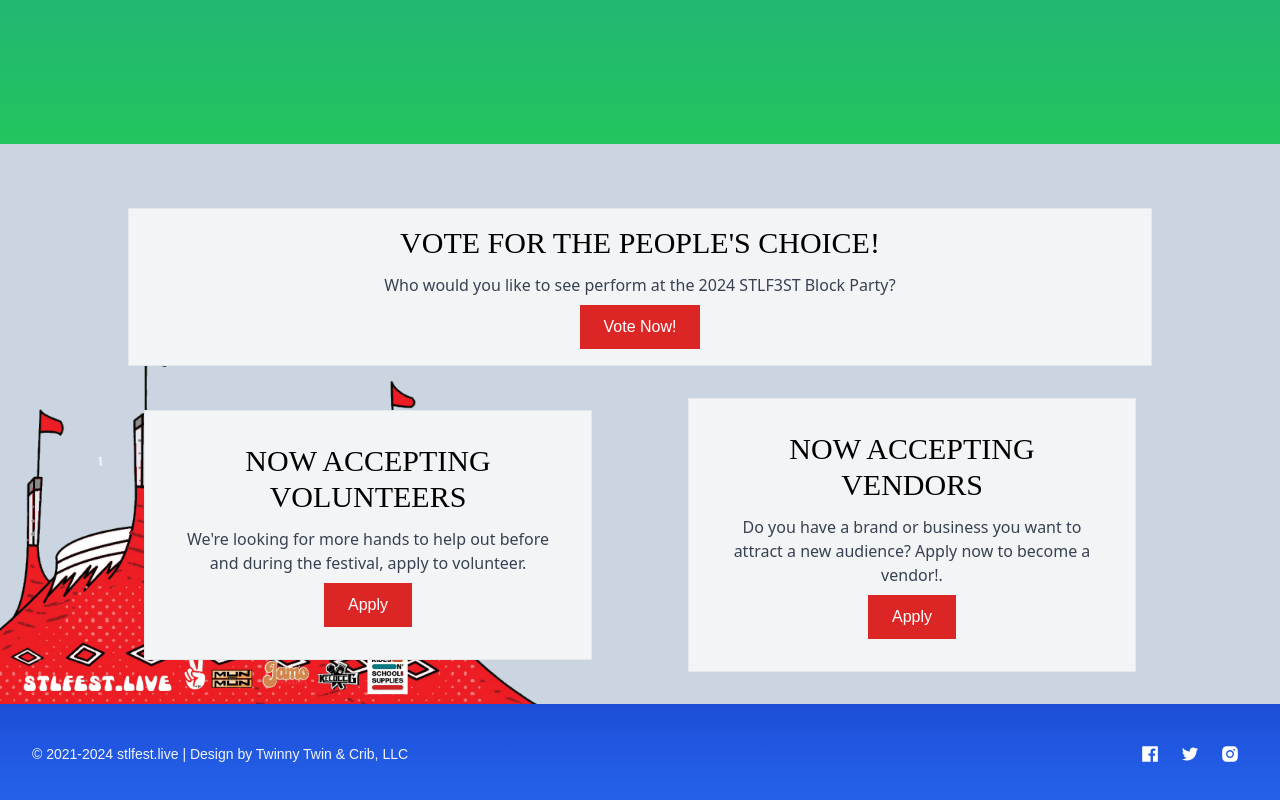
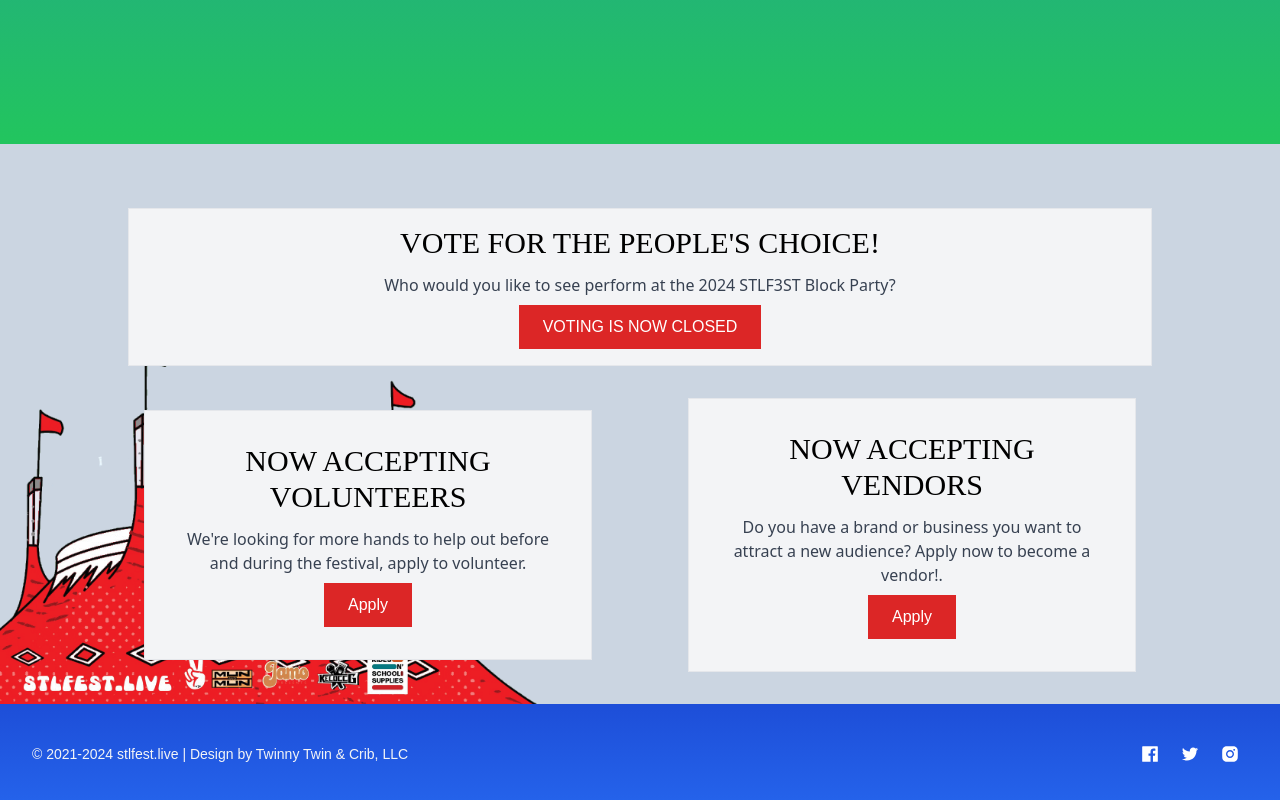
Before and after one commit to twinnytwin22/stlfest.live, a Next.js app: page / in a window 1280 px wide. Shown: the part 901-1701 px from the top of the page. Built offline with nearby package versions, Linux system fonts and the light colour scheme; a web font is replaced by a local one.

Commit message:
update voting button

```diff
--- a/ui/VendorVolunteer.tsx
+++ b/ui/VendorVolunteer.tsx
@@ -23,7 +23,7 @@ function VendorVolunteer() {
             </p>
             <Link href="https://docs.google.com/forms/d/e/1FAIpQLSfTWjTGVA4tzLHjsVH7NS324qnLUYkiJ4WiB6J5YzOgIQmwUw/viewform">
               <div className='text-white  bg-red-600 p-2.5 font-owners w-fit px-6 mx-auto hover:scale-105 mt-2  duration-150 ease-in-out'>
-                Vote Now!
+                VOTING IS NOW CLOSED
               </div>
             </Link>
           </div>}
```
Also changed, not shown: 1 other file (tests, documents, lock files or other folders).
